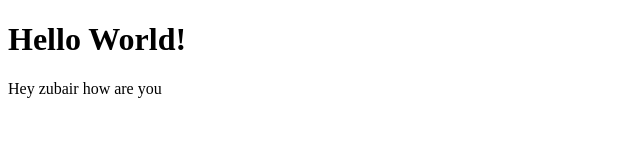
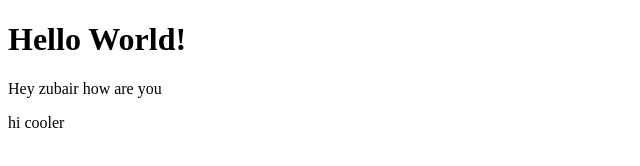
Before and after one commit to zubairikhan/git-test, a website: page index.html in a window 1280 px wide. Shown: the full height of the page, 0-640 px from the left. Drawn offline with Linux system fonts and the light colour scheme.

Commit message:
fourth commit

```diff
--- a/index.html
+++ b/index.html
@@ -1,10 +1,12 @@
 <!DOCTYPE html>
 <html>
 <head>
+	<meta charset="utf-8">
 	<title>Git Test</title>
 </head>
 <body>
 	<h1>Hello World!</h1>
 	<p>Hey zubair how are you</p>
+	<p>hi cooler</p>
 </body>
 </html>
```
Also changed, not shown: package.json (added, +24 -0 lines), 2 other files.
